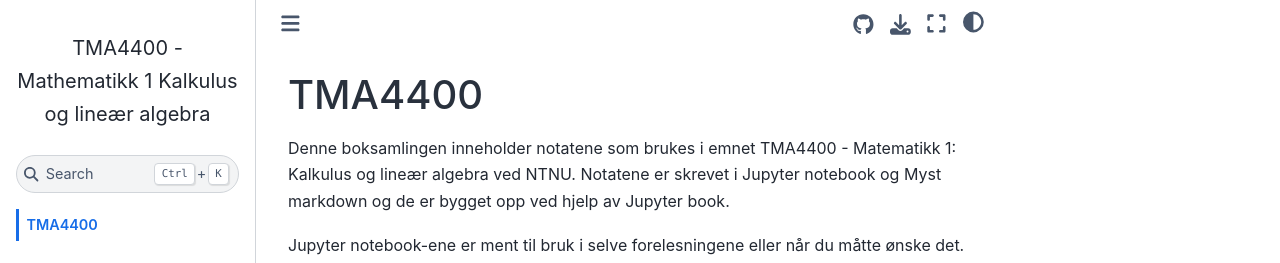
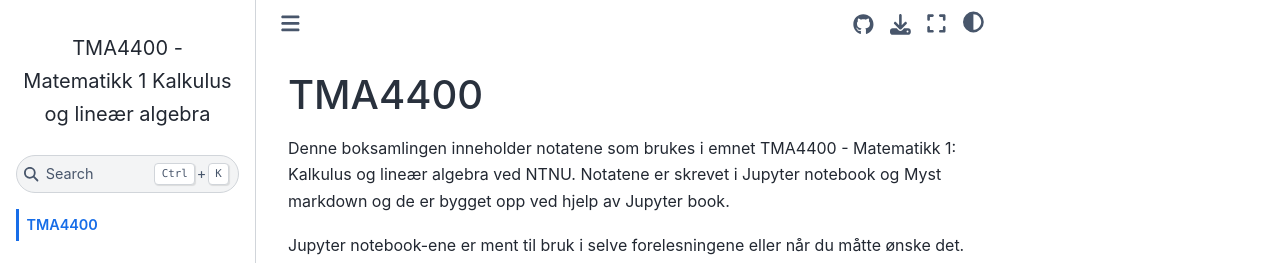
Before and after one commit to imfdrift/TMA4400_Calc_LinAlg_Notes, a Jupyter Book: the page built from README.md, in a window 1280 px wide. Shown: the top 263 px of the page. Built offline with Jupyter Book 1.0.4 settings and Sphinx 7.4.7 and the Sphinx Book theme 1.1.4, drawn with Linux system fonts in a browser that asks for light colours; pages that are not in the unit, such as notebooks, are missing from menus.

Commit message:
Update _config.yml

```diff
--- a/_config.yml
+++ b/_config.yml
@@ -1,7 +1,7 @@
 # Book settings
 # Learn more at https://jupyterbook.org/customize/config.html
 
-title: TMA4400 - Mathematikk 1 Kalkulus og lineær algebra
+title: TMA4400 - Matematikk 1 Kalkulus og lineær algebra
 logo: logo.png
 # author: Ronny Bergman, Markus Grasmair, Anne Kværnø, André Massing
 # author: Markus Grasmair
```
